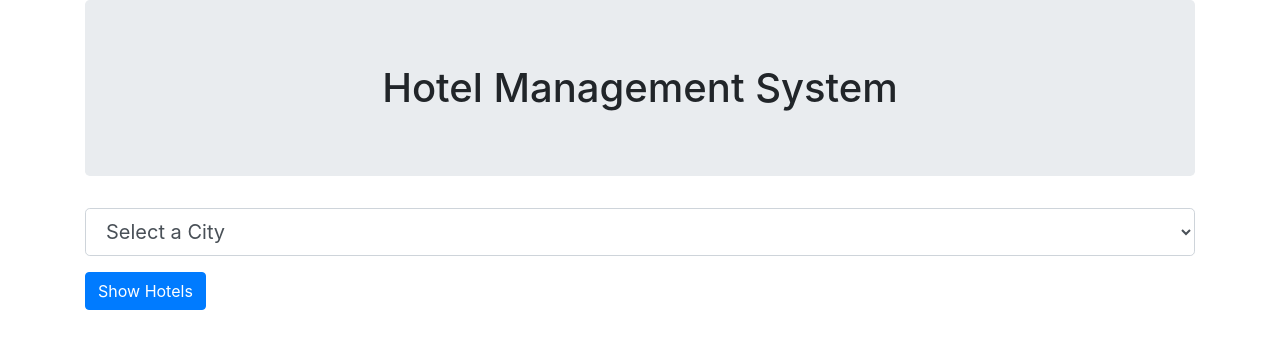
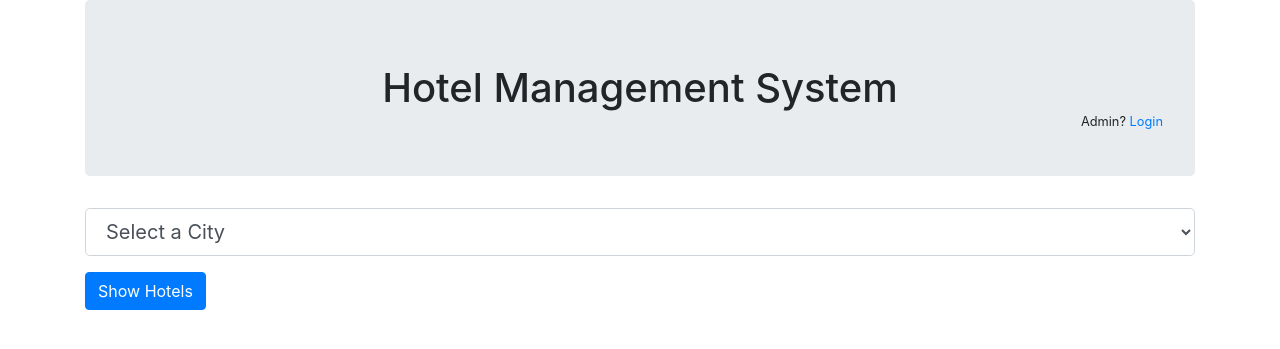
Before and after one commit to UmairJibran/hotel-reservation-system, a PHP site: page / in a window 1280 px wide. Shown: the top 349 px of the page. Run offline with PHP 8.4, Linux system fonts and the light colour scheme; data that the repository does not hold is empty.

Commit message:
Update index.php

```diff
--- a/index.php
+++ b/index.php
@@ -12,6 +12,7 @@
     <div class="container container-fluid">
         <div class="jumbotron">
             <h1 class="center">Hotel Management System</h1>
+            <small class='right'>Admin? <a href="./admin/login.php">Login</a></small>
         </div>
         <form method="POST">
             <div class="form-group">
```
